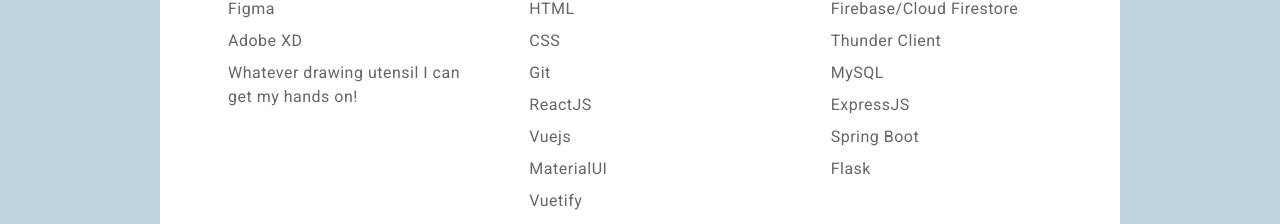
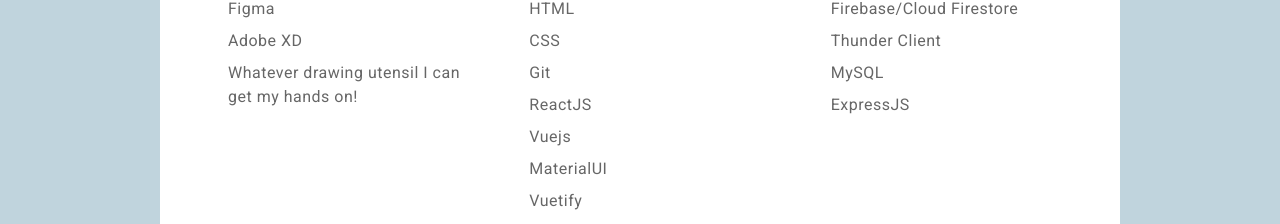
Before and after one commit to Holgermueller/test-app, a Vue app: page / in a window 1280 px wide. Shown: the part 2359-2583 px from the top of the page. Built offline with nearby package versions, Linux system fonts and the light colour scheme.

Commit message:
one tweek

```diff
--- a/src/components/Skills.vue
+++ b/src/components/Skills.vue
@@ -92,8 +92,6 @@
       "Thunder Client",
       "MySQL",
       "ExpressJS",
-      "Spring Boot",
-      "Flask",
     ],
     devTools: ["VS Code", "Github", "Terminal"],
   }),
```
